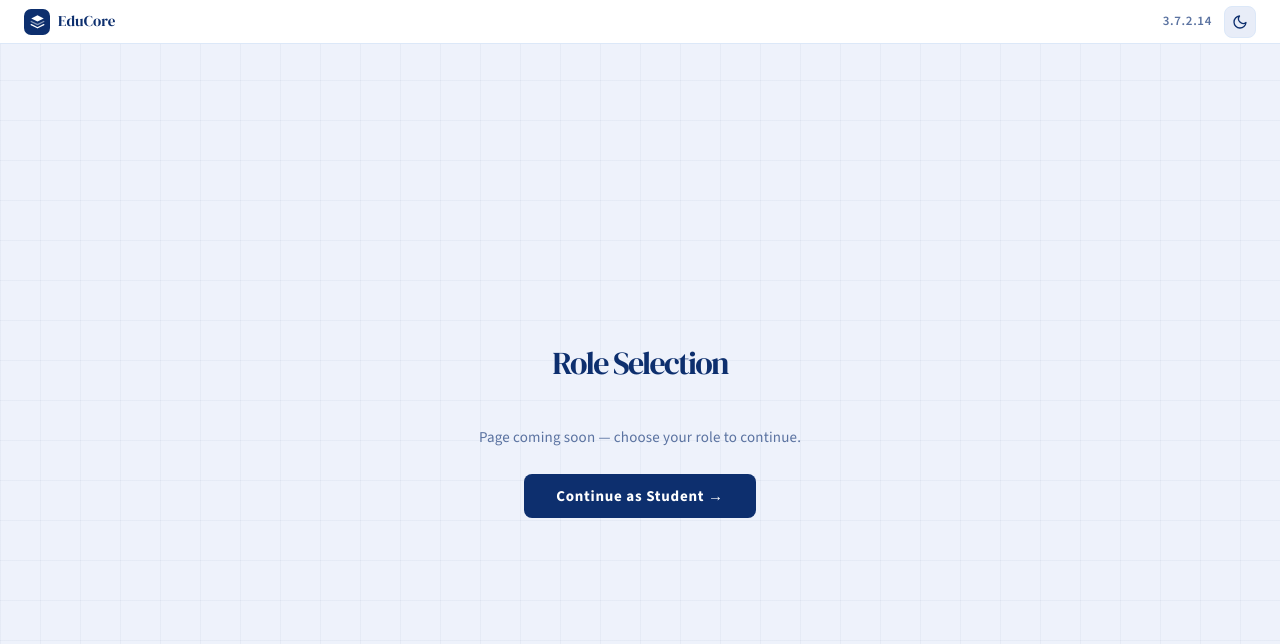
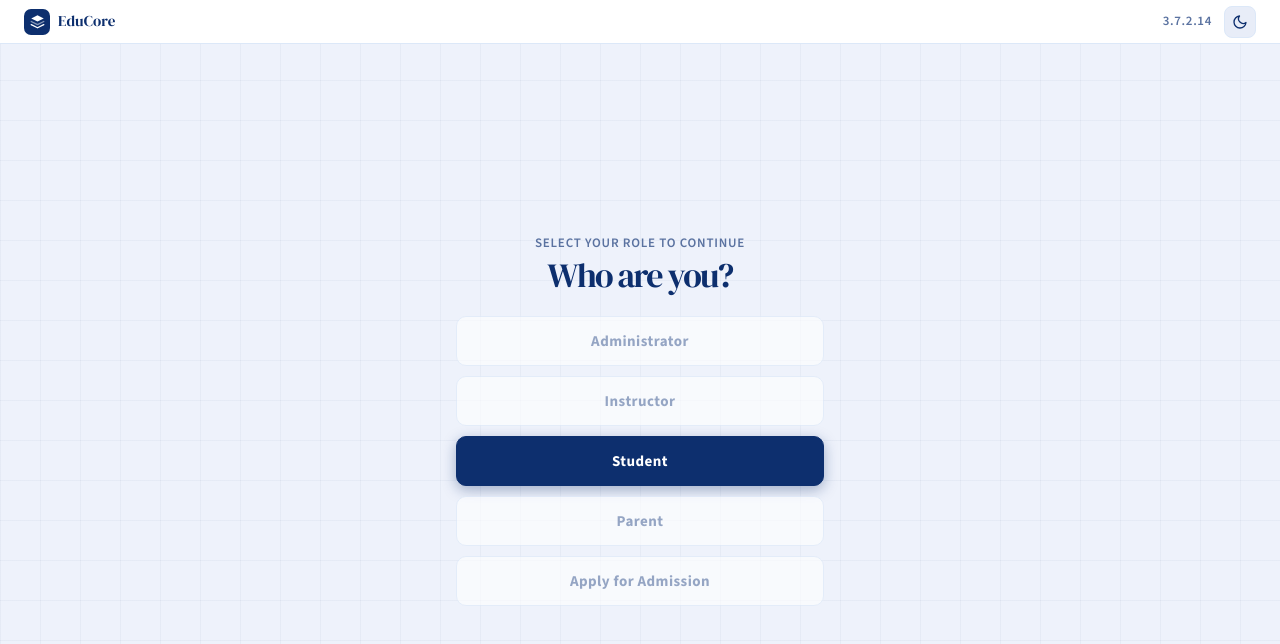
Before and after one commit to jarichooo/HCI-FINALS-PROJECT, a React app in the folder frontend/: page / in a window 1280 px wide. Shown: the top 644 px of the page. Built offline with nearby package versions, Linux system fonts and the light colour scheme; the HTML template or start-up script is replaced by a standard one.

Commit message:
Adjusted Role Selection page UI and added mock data for log in test

```diff
--- /dev/null
+++ b/frontend/src/data/mockData.js
@@ -0,0 +1,18 @@
+export const mockStudents = [
+  {
+    studentId: "2021-00123",
+    password: "student123",
+    name: "Juan Dela Cruz",
+  },
+  {
+    studentId: "2022-00456",
+    password: "pass456",
+    name: "Maria Santos",
+  },
+];
+
+export function validateStudent(studentId, password) {
+  return mockStudents.find(
+    (s) => s.studentId === studentId && s.password === password
+  ) || null;
+}
--- a/frontend/src/pages/RoleSelection.jsx
+++ b/frontend/src/pages/RoleSelection.jsx
@@ -1,59 +1,126 @@
 import Layout from "../components/Layout";
+
+const roles = [
+  { label: "Administrator",       key: "admin",     active: false },
+  { label: "Instructor",          key: "instructor", active: false },
+  { label: "Student",             key: "student",    active: true  },
+  { label: "Parent",              key: "parent",     active: false },
+  { label: "Apply for Admission", key: "admission",  active: false },
+];
 
 export default function RoleSelection({ onSelectRole }) {
   return (
     <Layout>
-      <div style={styles.content}>
-        <h1 style={styles.title}>Role Selection</h1>
-        <p style={styles.sub}>Page coming soon — choose your role to continue.</p>
-        <button style={styles.btn} onClick={() => onSelectRole("student")}>
-          Continue as Student →
-        </button>
+      <div style={styles.wrapper} className="rs-wrapper">
+        <style>{`
+          @keyframes fadeSlideUp {
+            from { opacity: 0; transform: translateY(20px); }
+            to   { opacity: 1; transform: translateY(0); }
+          }
+          .rs-wrapper { animation: fadeSlideUp 0.45s ease both; }
+          .rs-role-btn-active:hover {
+            background: var(--primary-hover) !important;
+            transform: translateY(-2px);
+            box-shadow: 0 6px 20px var(--shadow-btn) !important;
+          }
+          .rs-role-btn-active:active {
+            transform: translateY(0px);
+          }
+        `}</style>
+
+        {/* Header */}
+        <div style={styles.header}>
+          <p style={styles.subtitle}>Select your role to continue</p>
+          <h1 style={styles.title}>Who are you?</h1>
+        </div>
+
+        {/* Role buttons */}
+        <div style={styles.roleList}>
+          {roles.map((role, i) => (
+            <button
+              key={role.key}
+              className={role.active ? "rs-role-btn-active" : ""}
+              disabled={!role.active}
+              onClick={() => role.active && onSelectRole(role.key)}
+              style={{
+                ...styles.roleBtn,
+                ...(role.active ? styles.roleBtnActive : styles.roleBtnDisabled),
+                animationDelay: `${i * 0.07}s`,
+              }}
+            >
+              {role.label}
+            </button>
+          ))}
+        </div>
       </div>
-
-      <style>{`
-        @keyframes fadeSlideUp {
-          from { opacity: 0; transform: translateY(20px); }
-          to   { opacity: 1; transform: translateY(0); }
-        }
-        .rs-content { animation: fadeSlideUp 0.45s ease both; }
-        .rs-btn:hover { background: var(--primary-hover) !important; transform: translateY(-1px); }
-      `}</style>
     </Layout>
   );
 }
 
 const styles = {
-  content: {
+  wrapper: {
+    width: "100%",
+    maxWidth: "400px",
     display: "flex",
     flexDirection: "column",
     alignItems: "center",
-    gap: "16px",
-    textAlign: "center",
+    gap: "28px",
     padding: "0 16px",
   },
+  header: {
+    textAlign: "center",
+    display: "flex",
+    flexDirection: "column",
+    gap: "6px",
+  },
+  subtitle: {
+    fontSize: "13px",
+    color: "var(--text-secondary)",
+    letterSpacing: "0.06em",
+    textTransform: "uppercase",
+    fontWeight: 600,
+    transition: "color 0.25s",
+  },
   title: {
-    fontSize: "clamp(22px, 5vw, 32px)",
+    fontSize: "clamp(24px, 5vw, 34px)",
     color: "var(--text-primary)",
     fontFamily: "'DM Serif Display', serif",
     transition: "color 0.25s",
+    margin: 0,
   },
-  sub: {
-    fontSize: "clamp(13px, 3vw, 15px)",
-    color: "var(--text-secondary)",
-    transition: "color 0.25s",
+  roleList: {
+    width: "100%",
+    display: "flex",
+    flexDirection: "column",
+    alignItems: "center",
+    gap: "10px",
   },
-  btn: {
-    marginTop: "8px",
-    padding: "12px 32px",
-    background: "var(--primary)",
-    color: "var(--primary-text)",
-    border: "none",
-    borderRadius: "8px",
+  roleBtn: {
+    width: "100%",
+    height: "50px",
+    borderRadius: "10px",
+    border: "1.5px solid",
     fontSize: "15px",
     fontWeight: 700,
     cursor: "pointer",
-    letterSpacing: "0.05em",
-    transition: "background 0.2s, transform 0.15s",
+    display: "flex",
+    alignItems: "center",
+    justifyContent: "center",
+    letterSpacing: "0.03em",
+    transition: "background 0.2s, transform 0.15s, box-shadow 0.2s, opacity 0.2s",
+    fontFamily: "'Source Sans 3', sans-serif",
+  },
+  roleBtnActive: {
+    background: "var(--primary)",
+    borderColor: "var(--primary)",
+    color: "var(--primary-text)",
+    boxShadow: "0 4px 14px var(--shadow-btn)",
+  },
+  roleBtnDisabled: {
+    background: "var(--bg-surface)",
+    borderColor: "var(--border-light)",
+    color: "var(--text-secondary)",
+    cursor: "not-allowed",
+    opacity: 0.6,
   },
 };
--- a/frontend/src/pages/StudentLogin.jsx
+++ b/frontend/src/pages/StudentLogin.jsx
@@ -1,6 +1,9 @@
 import { useState } from "react";
 import Layout from "../components/Layout";
 import FormCard from "../components/FormCard";
+import { validateStudent } from "../data/mockData";
+
+// ─── Icons ───────────────────────────────────────────────────────────────────
 
 const EyeIcon = ({ open }) =>
   open ? (
@@ -44,26 +47,97 @@ const BackIcon = () => (
   </svg>
 );
 
+const CheckIcon = () => (
+  <svg width="48" height="48" viewBox="0 0 24 24" fill="none"
+    stroke="#16a34a" strokeWidth="2" strokeLinecap="round" strokeLinejoin="round">
+    <circle cx="12" cy="12" r="10" />
+    <polyline points="9 12 11 14 15 10" />
+  </svg>
+);
+
+// ─── Component ────────────────────────────────────────────────────────────────
+
 export default function StudentLogin({ onBack }) {
-  const [studentId, setStudentId] = useState("");
-  const [password, setPassword] = useState("");
+  const [studentId, setStudentId]       = useState("");
+  const [password, setPassword]         = useState("");
   const [showPassword, setShowPassword] = useState(false);
-  const [isLoading, setIsLoading] = useState(false);
-  const [idFocused, setIdFocused] = useState(false);
-  const [passFocused, setPassFocused] = useState(false);
-  const [shake, setShake] = useState(false);
+  const [isLoading, setIsLoading]       = useState(false);
+  const [idFocused, setIdFocused]       = useState(false);
+  const [passFocused, setPassFocused]   = useState(false);
+  const [shake, setShake]               = useState(false);
+  const [error, setError]               = useState("");
+  const [loggedInUser, setLoggedInUser] = useState(null); // holds user object on success
+
+  const triggerShake = () => {
+    setShake(true);
+    setTimeout(() => setShake(false), 500);
+  };
 
   const handleLogin = (e) => {
     e.preventDefault();
+    setError("");
+
+    // Empty field validation
     if (!studentId || !password) {
-      setShake(true);
-      setTimeout(() => setShake(false), 500);
+      setError("Please fill in all fields.");
+      triggerShake();
       return;
     }
+
+    // Simulate network delay, then validate against mockData
     setIsLoading(true);
-    setTimeout(() => setIsLoading(false), 2000);
+    setTimeout(() => {
+      const user = validateStudent(studentId, password);
+      if (user) {
+        setLoggedInUser(user); // ✅ success
+      } else {
+        setError("Invalid Student ID or password."); // ❌ fail
+        triggerShake();
+      }
+      setIsLoading(false);
+    }, 1200);
   };
 
+  // ── Success screen ──────────────────────────────────────────────────────────
+  if (loggedInUser) {
+    return (
+      <Layout>
+        <div style={styles.card} className="sl-card">
+          <style>{`
+            @keyframes fadeSlideUp {
+              from { opacity: 0; transform: translateY(24px); }
+              to   { opacity: 1; transform: translateY(0); }
+            }
+            @keyframes popIn {
+              0%   { transform: scale(0.6); opacity: 0; }
+              70%  { transform: scale(1.1); }
+              100% { transform: scale(1);   opacity: 1; }
+            }
+            .sl-card       { animation: fadeSlideUp 0.5s ease both; }
+            .sl-check-icon { animation: popIn 0.5s ease both 0.2s; opacity: 0; }
+          `}</style>
+
+          <EduCoreLogo size={68} />
+
+          <div style={styles.successBox}>
+            <div className="sl-check-icon">
+              <CheckIcon />
+            </div>
+            <h2 style={styles.successTitle}>Login Successful!</h2>
+            <p style={styles.successName}>Welcome back, <strong>{loggedInUser.name}</strong>!</p>
+            <p style={styles.successSub}>Student dashboard coming soon.</p>
+          </div>
+
+          <button className="sl-back" style={styles.backBtn} onClick={onBack}>
+            <BackIcon />
+            <span style={styles.backLabel}>Back to role selection</span>
+          </button>
+        </div>
+      </Layout>
+    );
+  }
+
+  // ── Login form ──────────────────────────────────────────────────────────────
   return (
     <Layout>
       <div style={styles.card} className="sl-card">
@@ -74,41 +148,45 @@ export default function StudentLogin({ onBack }) {
           }
           @keyframes shake {
             0%,100% { transform: translateX(0); }
-            20%      { transform: translateX(-8px); }
-            40%      { transform: translateX(8px); }
-            60%      { transform: translateX(-5px); }
-            80%      { transform: translateX(5px); }
+            20%     { transform: translateX(-8px); }
+            40%     { transform: translateX(8px); }
+            60%     { transform: translateX(-5px); }
+            80%     { transform: translateX(5px); }
           }
           @keyframes spin {
             to { transform: rotate(360deg); }
           }
+          @keyframes errorIn {
+            from { opacity: 0; transform: translateY(-6px); }
+            to   { opacity: 1; transform: translateY(0); }
+          }
           .sl-card { animation: fadeSlideUp 0.5s ease both; }
           input::placeholder { color: var(--text-placeholder); }
-          input:focus { outline: none; }
+          input:focus  { outline: none; }
           button:focus { outline: none; }
           .sl-login-btn:hover:not(:disabled) {
             background: var(--primary-hover) !important;
             transform: translateY(-1px);
             box-shadow: 0 6px 20px var(--shadow-btn) !important;
           }
-          .sl-back:hover { opacity: 0.65; }
+          .sl-back:hover   { opacity: 0.65; }
           .sl-forgot:hover { text-decoration: underline; }
-          .sl-eye:hover { color: var(--text-primary); }
+          .sl-eye:hover    { color: var(--text-primary); }
+          .sl-error        { animation: errorIn 0.25s ease both; }
 
-          /* Responsive */
           @media (max-width: 500px) {
             .sl-form-card-inner { padding: 28px 20px 24px !important; }
             .sl-card { width: 100% !important; }
           }
         `}</style>
 
-        {/* EduCore brand mark */}
+        {/* Brand mark */}
         <div style={styles.header}>
           <EduCoreLogo size={68} />
           <p style={styles.brandName}>EduCore</p>
         </div>
 
-        {/* Login form card */}
+        {/* Form card */}
         <FormCard shake={shake} innerClassName="sl-form-card-inner">
           <div style={styles.formHeader}>
             <StudentIcon />
@@ -116,30 +194,37 @@ export default function StudentLogin({ onBack }) {
           </div>
 
           <form onSubmit={handleLogin} style={styles.form}>
+
+            {/* Student ID */}
             <input
               type="text"
               placeholder="Student ID"
               value={studentId}
-              onChange={(e) => setStudentId(e.target.value)}
+              onChange={(e) => { setStudentId(e.target.value); setError(""); }}
               onFocus={() => setIdFocused(true)}
               onBlur={() => setIdFocused(false)}
               style={{
                 ...styles.input,
-                borderColor: idFocused ? "var(--border-focus)" : "var(--border-input)",
+                borderColor: error
+                  ? "rgba(220,38,38,0.5)"
+                  : idFocused ? "var(--border-focus)" : "var(--border-input)",
                 boxShadow: idFocused ? "0 0 0 3px var(--shadow-focus)" : "none",
               }}
             />
 
+            {/* Password */}
             <div style={{
               ...styles.passwordWrapper,
-              borderColor: passFocused ? "var(--border-focus)" : "var(--border-input)",
+              borderColor: error
+                ? "rgba(220,38,38,0.5)"
+                : passFocused ? "var(--border-focus)" : "var(--border-input)",
               boxShadow: passFocused ? "0 0 0 3px var(--shadow-focus)" : "none",
             }}>
               <input
                 type={showPassword ? "text" : "password"}
                 placeholder="Password"
                 value={password}
-                onChange={(e) => setPassword(e.target.value)}
+                onChange={(e) => { setPassword(e.target.value); setError(""); }}
                 onFocus={() => setPassFocused(true)}
                 onBlur={() => setPassFocused(false)}
                 style={styles.passwordInput}
@@ -155,6 +240,14 @@ export default function StudentLogin({ onBack }) {
               </button>
             </div>
 
+            {/* Error message */}
+            {error && (
+              <div className="sl-error" style={styles.errorMsg}>
+                ⚠ {error}
+              </div>
+            )}
+
+            {/* Login button */}
             <button
               type="submit"
               className="sl-login-btn"
@@ -170,7 +263,7 @@ export default function StudentLogin({ onBack }) {
           </form>
         </FormCard>
 
-        {/* Back button — below card */}
+        {/* Back button */}
         <button className="sl-back" style={styles.backBtn} onClick={onBack}>
           <BackIcon />
           <span style={styles.backLabel}>Back to role selection</span>
@@ -179,6 +272,8 @@ export default function StudentLogin({ onBack }) {
     </Layout>
   );
 }
+
+// ─── Styles ───────────────────────────────────────────────────────────────────
 
 const styles = {
   card: {
@@ -266,6 +361,16 @@ const styles = {
     flexShrink: 0,
     transition: "color 0.15s",
   },
+  errorMsg: {
+    background: "rgba(220,38,38,0.08)",
+    border: "1.5px solid rgba(220,38,38,0.25)",
+    borderRadius: "8px",
+    padding: "10px 14px",
+    fontSize: "13px",
+    color: "#dc2626",
+    textAlign: "center",
+    fontWeight: 600,
+  },
   loginBtn: {
     width: "100%",
     height: "46px",
@@ -317,4 +422,39 @@ const styles = {
     fontFamily: "'Source Sans 3', sans-serif",
     transition: "color 0.25s",
   },
+
+  // Success screen
+  successBox: {
+    display: "flex",
+    flexDirection: "column",
+    alignItems: "center",
+    gap: "12px",
+    padding: "36px 40px",
+    background: "var(--bg-surface)",
+    borderRadius: "16px",
+    border: "1.5px solid var(--border-light)",
+    boxShadow: "0 4px 32px var(--shadow-card)",
+    textAlign: "center",
+    maxWidth: "400px",
+    width: "100%",
+  },
+  successTitle: {
+    fontSize: "22px",
+    fontFamily: "'DM Serif Display', serif",
+    color: "var(--text-primary)",
+    margin: 0,
+    transition: "color 0.25s",
+  },
+  successName: {
+    fontSize: "15px",
+    color: "var(--text-secondary)",
+    margin: 0,
+    transition: "color 0.25s",
+  },
+  successSub: {
+    fontSize: "13px",
+    color: "var(--text-placeholder)",
+    margin: 0,
+    transition: "color 0.25s",
+  },
 };
```
